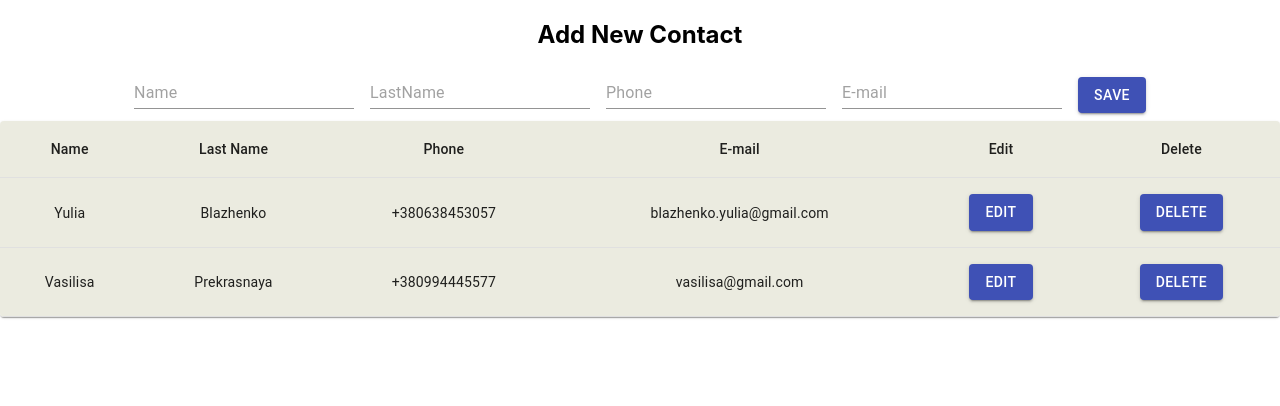
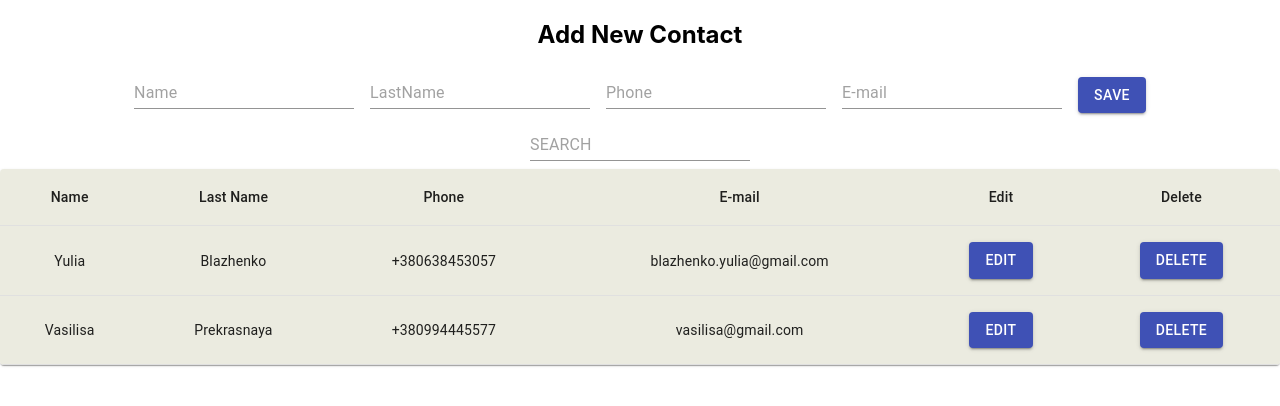
Before and after one commit to YuliaBl/contact_book_test, a React (Create React App) app: page / in a window 1280 px wide. Shown: the top 406 px of the page. Built offline with nearby package versions, Linux system fonts and the light colour scheme.

Commit message:
search done

```diff
--- a/package.json
+++ b/package.json
@@ -23,6 +23,7 @@
     "express": "^4.17.1",
     "fetch": "^1.1.0",
     "fs": "0.0.1-security",
+    "fuse.js": "^6.4.3",
     "prettier": "^2.1.2",
     "react": "^16.13.1",
     "react-dom": "^16.13.1",
--- a/src/components/contactlist.js
+++ b/src/components/contactlist.js
@@ -1,4 +1,5 @@
-import React from 'react'
+import React, { useState } from 'react'
+import Fuse from 'fuse.js'
 import { useSelector } from 'react-redux'
 import { useDispatch } from 'react-redux'
 import { deleteContact } from '../redux/reducers/contactreducer'
@@ -7,20 +8,54 @@ import EditContactsModal from './editcontact'
 import { makeStyles } from '@material-ui/core/styles'
 import Button from '@material-ui/core/Button'
 import { Table, TableBody, TableCell, TableContainer, TableHead, TableRow, Paper } from '@material-ui/core'
+import Input from '@material-ui/core/Input'
+import FormControl from '@material-ui/core/FormControl'
 
-const useStyles = makeStyles( {
+const useStyles = makeStyles( ( theme ) => ( {
+  margin: {
+    margin: theme.spacing( 1 ),
+  },
+  root: {
+    '& > *': {
+      margin: theme.spacing( 1 ),
+    },
+  },
   table: {
     minWidth: 650,
     background: '#ebebe0',
   },
-} )
+} ) )
 
 const ContactList = () => {
   const classes = useStyles()
   const dispatch = useDispatch()
   const contacts = useSelector( ( store ) => store.contactreducer.contacts )
+  const [ query, setQuery ] = useState( '' )
+
+  const fuse = new Fuse( contacts, {
+    minMatchCharLength: 3,
+    keys: [
+      'name',
+      'lastname'
+    ]
+  } )
+  const results = fuse.search( query )
+  const contactsResult = query ? results.map( res => res.item ) : contacts
+
+  // const handleOnSearch = () => {
+  //   ( e ) => {setQuery( e.target.value )}
+  // }
 
   return (
+      <div>
+          <FormControl className={classes.margin}>
+              <Input
+          placeholder="SEARCH"
+          value={query}
+          onChange={( e ) => {setQuery( e.target.value )
+          }}
+        />
+          </FormControl>
           <TableContainer component={Paper}>
               <Table className={classes.table} aria-label="simple table">
                   <TableHead>
@@ -34,7 +69,7 @@ const ContactList = () => {
                       </TableRow>
                   </TableHead>
                   <TableBody>
-                  {contacts.map( ( it ) => (
+                      {contactsResult.map( ( it ) => (
                           <TableRow key={it.id}>
                               <TableCell component="th" scope="row" align="center">
                                   {it.name}
@@ -49,7 +84,7 @@ const ContactList = () => {
                                   {it.email}
                               </TableCell>
                               <TableCell component="th" scope="row" align="center">
-                              <EditContactsModal id={it.id}/>
+                                  <EditContactsModal id={it.id} />
                               </TableCell>
                               <TableCell component="th" scope="row" align="center">
                                   <Button
@@ -67,14 +102,8 @@ const ContactList = () => {
                   </TableBody>
               </Table>
           </TableContainer>
+      </div>
   )
 }
 
 export default ContactList
-
-// ;<svg style="width:24px;height:24px" viewBox="0 0 24 24">
-//   <path
-//     fill="currentColor"
-//     d="M21.7,13.35L20.7,14.35L18.65,12.3L19.65,11.3C19.86,11.09 20.21,11.09 20.42,11.3L21.7,12.58C21.91,12.79 21.91,13.14 21.7,13.35M12,18.94L18.06,12.88L20.11,14.93L14.06,21H12V18.94M12,14C7.58,14 4,15.79 4,18V20H10V18.11L14,14.11C13.34,14.03 12.67,14 12,14M12,4A4,4 0 0,0 8,8A4,4 0 0,0 12,12A4,4 0 0,0 16,8A4,4 0 0,0 12,4Z"
-//   />
-// </svg>
--- a/src/components/editcontact.js
+++ b/src/components/editcontact.js
@@ -66,7 +66,7 @@ const EditContactsModal = ( props ) => {
           <FormControl className={classes.margin}>
               <Input
           placeholder={editedContact[ 0 ].name}
-          value={name || editedContact[ 0 ].name}
+          value={name}
           onChange={( e ) => {
             setName( e.target.value )
           }}
@@ -75,7 +75,7 @@ const EditContactsModal = ( props ) => {
           <FormControl className={classes.margin}>
               <Input
           placeholder={editedContact[ 0 ].lastname}
-          value={lastname || editedContact[ 0 ].lastname}
+          value={lastname}
           onChange={( e ) => {
             setLastname( e.target.value )
           }}
@@ -84,7 +84,7 @@ const EditContactsModal = ( props ) => {
           <FormControl className={classes.margin}>
               <Input
           placeholder={editedContact[ 0 ].phone}
-          value={phone || editedContact[ 0 ].phone}
+          value={phone}
           onChange={( e ) => {
             setPhone( e.target.value )
           }}
@@ -93,7 +93,7 @@ const EditContactsModal = ( props ) => {
           <FormControl className={classes.margin}>
               <Input
           placeholder={editedContact[ 0 ].email}
-          value={email || editedContact[ 0 ].email}
+          value={email}
           onChange={( e ) => {
             setEmail( e.target.value )
           }}
```
Also changed, not shown: 1 other file (tests, documents, lock files or other folders). Lines whose indentation alone changed are shown as unchanged.
